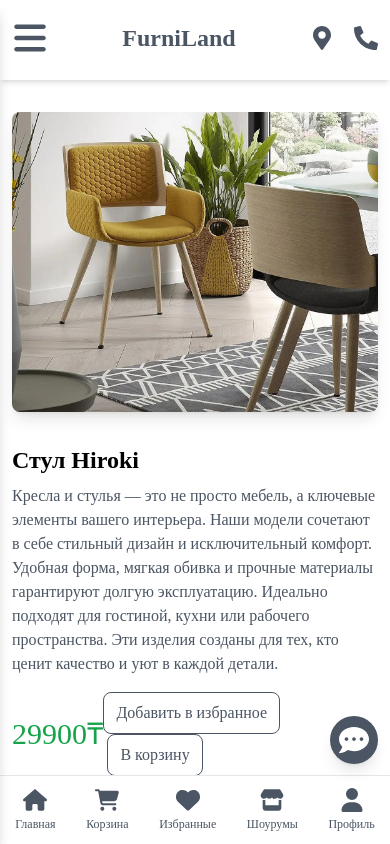
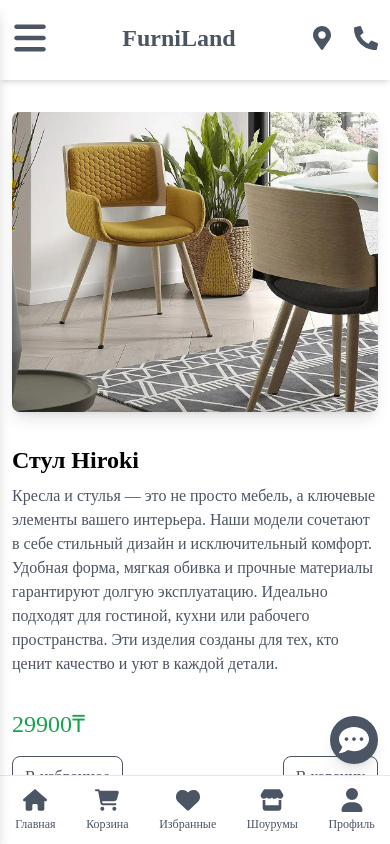
Before and after one commit to seniorfromturkestan/Mebel_Project, a React (Create React App) app: page /1 in a window 390 px wide. Shown: the top 844 px of the page. Built offline with nearby package versions, Linux system fonts and the light colour scheme; a web font is replaced by a local one.

Commit message:
added carousel

```diff
--- a/src/components/ItemDetail.jsx
+++ b/src/components/ItemDetail.jsx
@@ -21,10 +21,10 @@ const ItemDetail = ({ items, addToCart, clickedHeart }) => {
                 <div className="w-full lg:w-3/5 flex flex-col">
                     <h1 className="text-2xl sm:text-3xl font-semibold py-2">{item.title}</h1>
                     <p className="text-base sm:text-lg text-gray-600">{item.mafia}</p>
-                    <div className='flex items-center justify-between mt-4 xl:mt-20'>
-                        <p className="text-3xl text-green-600 font-medium my-4">{item.price}₸</p>
-                        <div className="space-x-1">
-                            <Button onclick={() => clickedHeart(item.id)}>Добавить в избранное</Button>
+                    <div className='sm:flex items-center sm:justify-between mt-4 xl:mt-20'>
+                        <p className="text-2xl lg:text-3xl text-green-600 font-medium my-4">{item.price}₸</p>
+                        <div className="flex space-x-1 justify-between">
+                            <Button onclick={() => clickedHeart(item.id)}>В избранное</Button>
                             <Button onclick={() => addToCart(item)}>В корзину</Button>
                         </div>
                     </div>
--- a/src/components/MobileMenu.jsx
+++ b/src/components/MobileMenu.jsx
@@ -10,7 +10,7 @@ const MobileMenu = ({ isOpen, toggleMenu, searchInput, handleSearchClick, handle
     return (
         <div className='text-gray-600'>
             <div
-                className={`absolute top-0 left-0 right-0 bg-black opacity-50 z-10 min-h-[150vh] transition-opacity duration-300 ${
+                className={`absolute top-0 left-0 right-0 bg-white opacity-50 z-10 min-h-screen transition-opacity duration-300 ${
                     isOpen ? "opacity-50 block" : "opacity-0 hidden"
                 }`}
                 onClick={toggleMenu}
```
